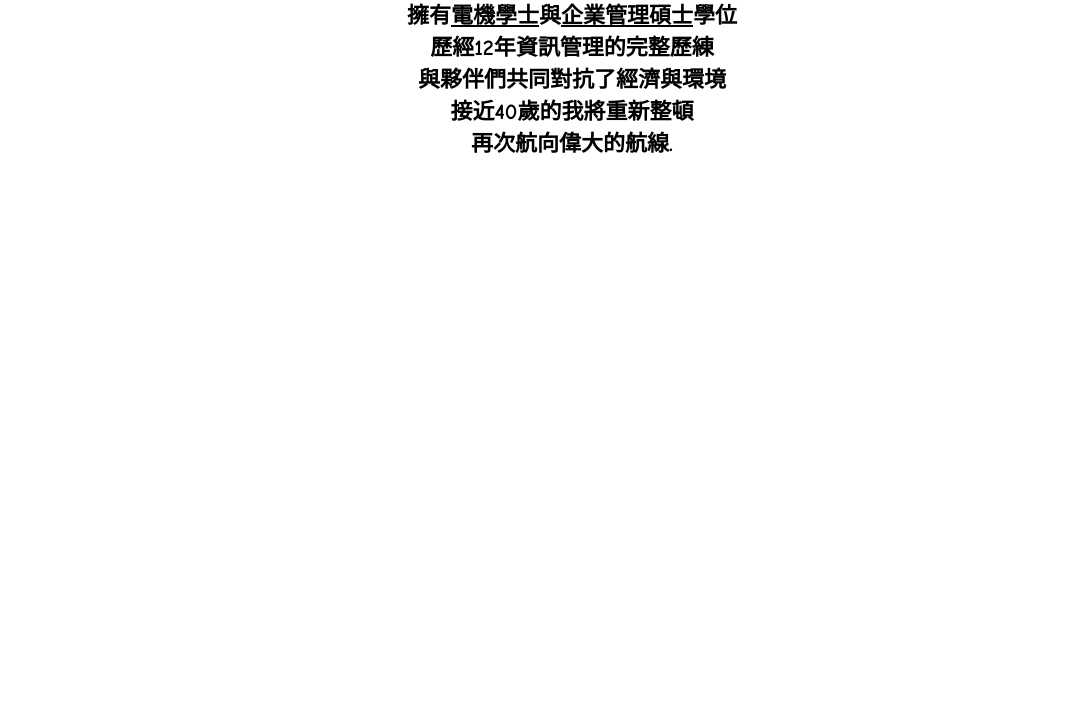
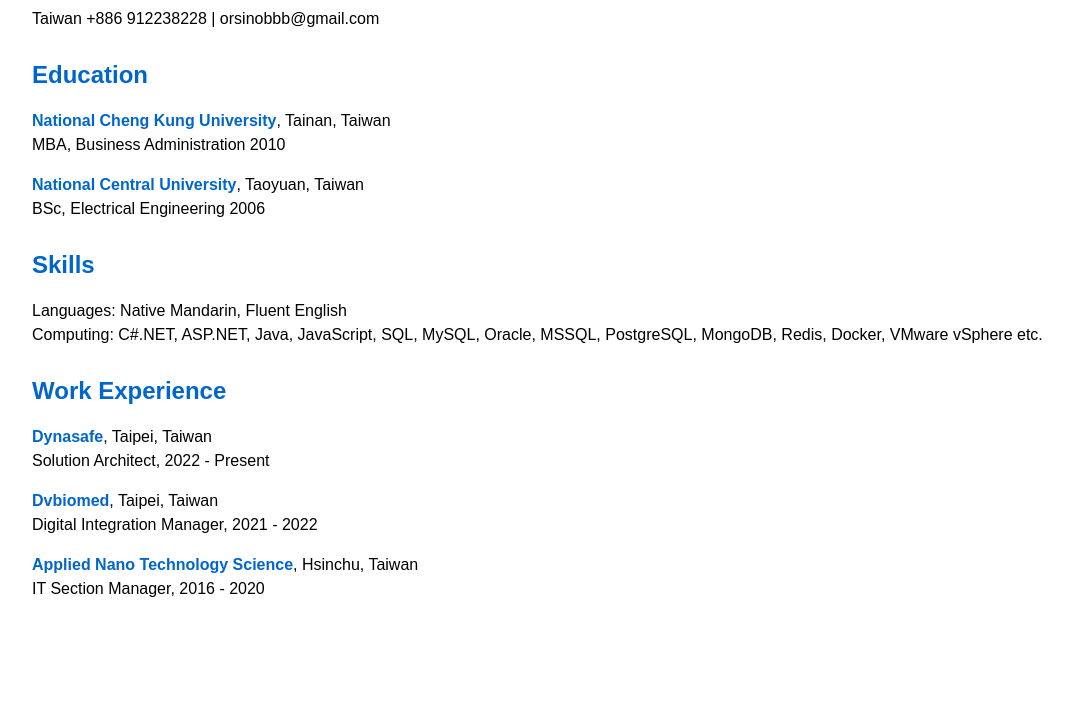
Before and after one commit to orsinobbb/website, a plain HTML site: page index.html in a window 1280 px wide. Shown: the part 83-800 px from the top of the page, without its empty margins (68-1137 px from the left). Drawn offline with Linux system fonts and the light colour scheme.

Commit message:
Add files via upload

```diff
--- a/index.html
+++ b/index.html
@@ -1,16 +1,77 @@
-<!doctype html>
+<!DOCTYPE html>
 <html>
-    <head>
-        <title>Hello world ! </title>
-    </head>
-    <body>
-           	<p style="text-align:center"><span style="font-size:22px"><span style="font-family:Comic Sans MS,cursive"><strong>大家好, 我是 <u>Orsino</u><br />
-這是我第一次在 <u>github</u> 上架設的網站<br />
-擁有<u>電機學士</u>與<u>企業管理碩士</u>學位<br />
-歷經12年資訊管理的完整歷練<br />
-與夥伴們共同對抗了經濟與環境<br />
-接近40歲的我將重新整頓<br />
-再次航向偉大的航線.</strong></span></span><br />
-&nbsp;</p>
-    </body>
+<head>
+  <title>Orsino Tseng's Resume</title>
+  <style>
+    body {
+      font-family: Arial, sans-serif;
+      margin: 0 100px;
+    }
+
+    h1, h2 {
+      color: #0066CC;
+    }
+
+    h1 {
+      font-size: 36px;
+    }
+
+    h2 {
+      font-size: 24px;
+      margin-top: 30px;
+    }
+
+    p {
+      line-height: 1.5;
+    }
+
+    strong {
+      color: #0066cc;
+    }
+  </style>
+</head>
+
+<body>
+
+  <h1>Orsino Tseng</h1>
+
+  <p>Taiwan +886 912238228 | orsinobbb@gmail.com</p>
+
+  <h2>Education</h2>
+
+  <p>
+    <strong>National Cheng Kung University</strong>, Tainan, Taiwan<br>
+    MBA, Business Administration 2010
+  </p>
+
+  <p>
+    <strong>National Central University</strong>, Taoyuan, Taiwan<br>
+    BSc, Electrical Engineering 2006
+  </p>
+
+  <h2>Skills</h2>
+
+  <p>
+    Languages: Native Mandarin, Fluent English<br>
+    Computing: C#.NET, ASP.NET, Java, JavaScript, SQL, MySQL, Oracle, MSSQL, PostgreSQL, MongoDB, Redis, Docker, VMware vSphere etc.
+  </p>
+
+  <h2>Work Experience</h2>
+
+  <p>
+    <strong>Dynasafe</strong>, Taipei, Taiwan<br>
+    Solution Architect, 2022 - Present
+  </p>
+
+  <p>
+    <strong>Dvbiomed</strong>, Taipei, Taiwan<br>
+    Digital Integration Manager, 2021 - 2022
+  </p>
+
+  <p>
+    <strong>Applied Nano Technology Science</strong>, Hsinchu, Taiwan<br>
+    IT Section Manager, 2016 - 2020
+  </p>
+
+</body>
 </html>
```
